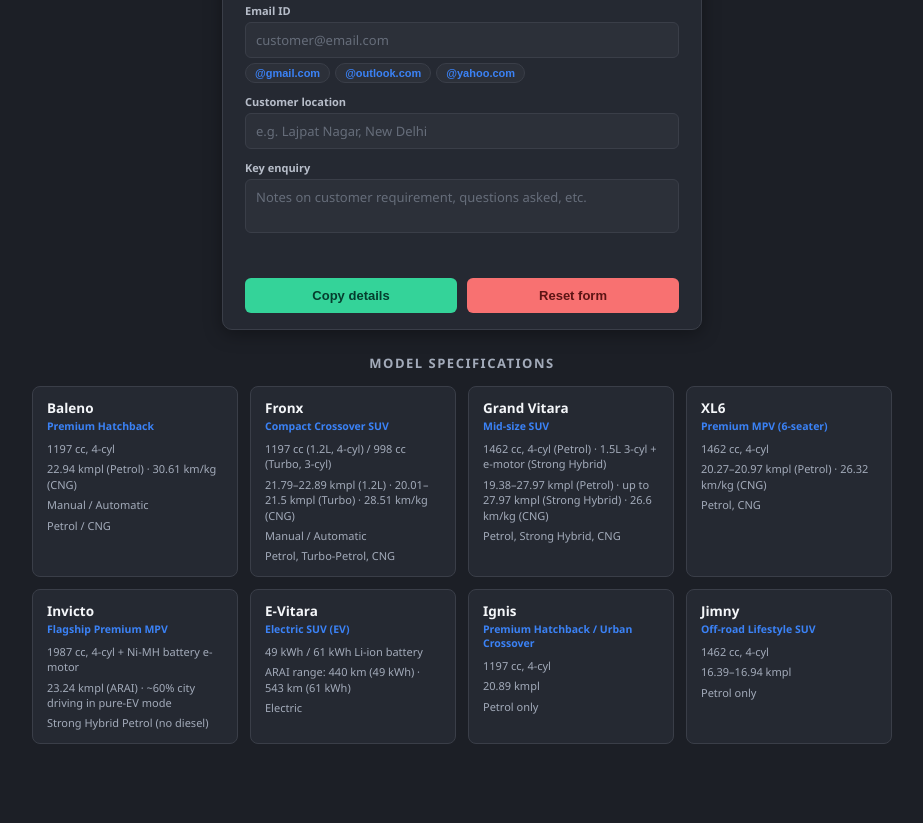
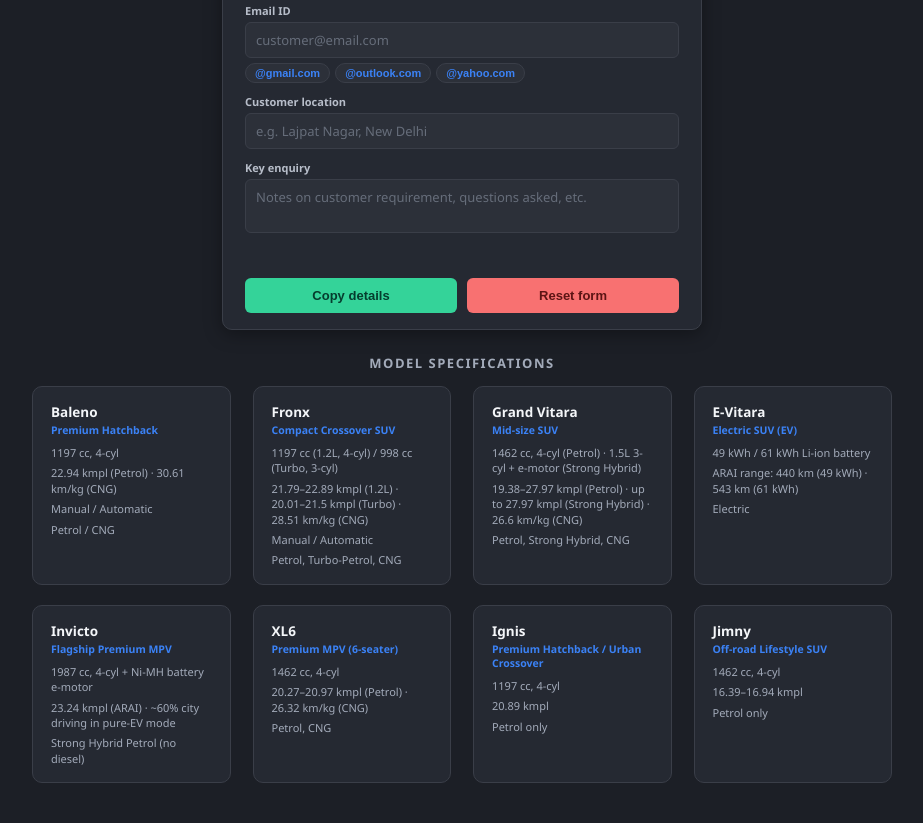
Before and after one commit to advaitbuild/nexacrm, a plain HTML site: page index.html in a window 1280 px wide. Shown: the part 481-1304 px from the top of the page, without its empty margins (178-1101 px from the left). Before the commit the page ends 1265 px from the top, so only its background shows below. Drawn offline with Linux system fonts and the light colour scheme.

Commit message:
Update index.html

```diff
--- a/index.html
+++ b/index.html
@@ -181,13 +181,13 @@
   .specs-grid{
     display:grid;
     grid-template-columns:repeat(auto-fit, minmax(190px, 1fr));
-    gap:12px;
+    gap:20px 22px;
   }
   .spec-card{
     background:#252932;
     border:1px solid var(--border);
-    border-radius:8px;
-    padding:12px 14px;
+    border-radius:10px;
+    padding:16px 18px;
   }
   .spec-card h4{
     margin:0;
@@ -339,12 +339,12 @@
     </div>
 
     <div class="spec-card">
-      <h4>XL6</h4>
-      <p class="spec-type">Premium MPV (6-seater)</p>
+      <h4>E-Vitara</h4>
+      <p class="spec-type">Electric SUV (EV)</p>
       <ul>
-        <li>1462 cc, 4-cyl</li>
-        <li>20.27&ndash;20.97 kmpl (Petrol) &middot; 26.32 km/kg (CNG)</li>
-        <li>Petrol, CNG</li>
+        <li>49 kWh / 61 kWh Li-ion battery</li>
+        <li>ARAI range: 440 km (49 kWh) &middot; 543 km (61 kWh)</li>
+        <li>Electric</li>
       </ul>
     </div>
 
@@ -359,12 +359,12 @@
     </div>
 
     <div class="spec-card">
-      <h4>E-Vitara</h4>
-      <p class="spec-type">Electric SUV (EV)</p>
+      <h4>XL6</h4>
+      <p class="spec-type">Premium MPV (6-seater)</p>
       <ul>
-        <li>49 kWh / 61 kWh Li-ion battery</li>
-        <li>ARAI range: 440 km (49 kWh) &middot; 543 km (61 kWh)</li>
-        <li>Electric</li>
+        <li>1462 cc, 4-cyl</li>
+        <li>20.27&ndash;20.97 kmpl (Petrol) &middot; 26.32 km/kg (CNG)</li>
+        <li>Petrol, CNG</li>
       </ul>
     </div>
 
```
